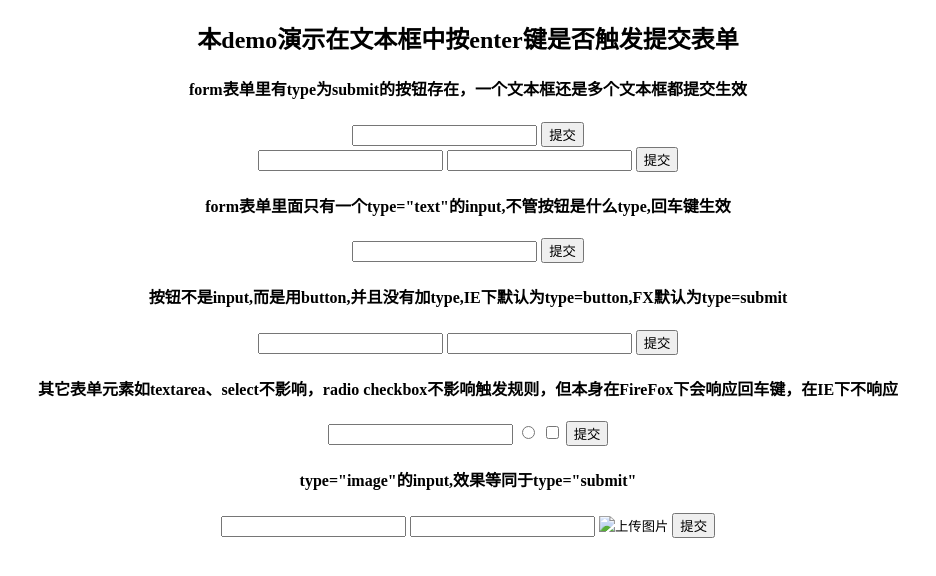
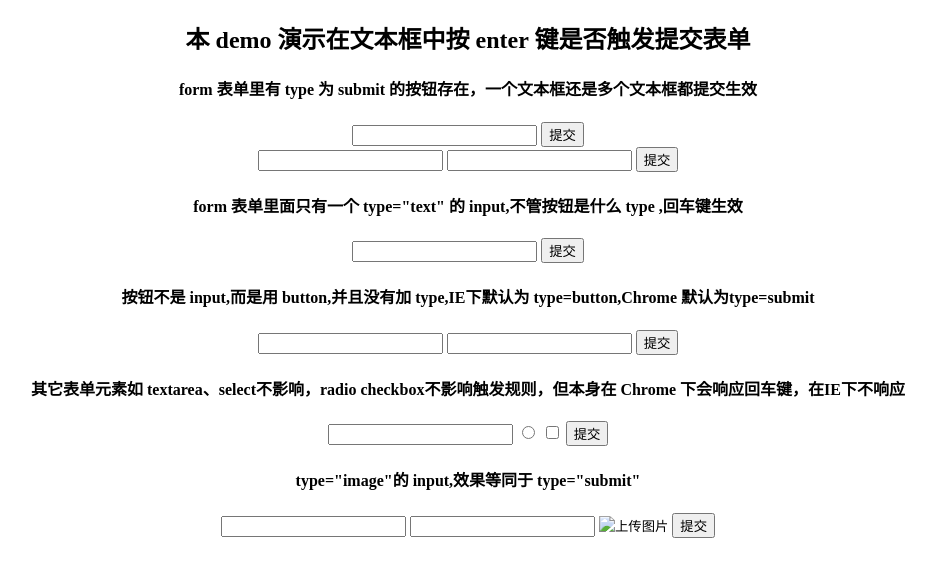
Before and after one commit to acrens/blog, a plain HTML site: page index.html in a window 1280 px wide. Shown: the whole page, without its empty margins (172-1108 px from the left). Drawn offline with Linux system fonts and the light colour scheme.

Commit message:
update text

```diff
--- a/index.html
+++ b/index.html
@@ -23,12 +23,12 @@
 
 <body>
     <section class="text-center">
-        <h2>本demo演示在文本框中按enter键是否触发提交表单</h2>
+        <h2>本 demo 演示在文本框中按 enter 键是否触发提交表单</h2>
     </section>
 
     <!-- form里有一个type="submit"的按钮，回车键生效 -->
     <section class="text-center">
-        <h4>form表单里有type为submit的按钮存在，一个文本框还是多个文本框都提交生效</h4>
+        <h4>form 表单里有 type 为 submit 的按钮存在，一个文本框还是多个文本框都提交生效</h4>
         <form action="http://www.baidu.com">
             <input type="text" name="params">
             <input type="submit" value="提交">
@@ -42,7 +42,7 @@
 
     <!--  form表单里面只有一个type="text"的input,不管按钮是什么type,回车键生效 -->
     <section class="text-center">
-        <h4>form表单里面只有一个type="text"的input,不管按钮是什么type,回车键生效</h4>
+        <h4>form 表单里面只有一个 type="text" 的 input,不管按钮是什么 type ,回车键生效</h4>
         <form action="http://www.baidu.com">
             <input type="text" name="params">
             <input type="button" value="提交">
@@ -51,7 +51,7 @@
 
     <!--  按钮不是input,而是用button,并且没有加type,IE下默认为type=button,FireFox、chrome默认为type=submit -->
     <section class="text-center">
-        <h4>按钮不是input,而是用button,并且没有加type,IE下默认为type=button,FX默认为type=submit</h4>
+        <h4>按钮不是 input,而是用 button,并且没有加 type,IE下默认为 type=button,Chrome 默认为type=submit</h4>
         <form action="http://www.baidu.com">
             <input type="text" name="params1">
             <input type="text" name="params2">
@@ -61,7 +61,7 @@
 
     <!-- 其它表单元素如textarea、select不影响，radio checkbox不影响触发规则，但本身在FX下会响应回车键，在IE下不响应 -->
     <section class="text-center">
-        <h4>其它表单元素如textarea、select不影响，radio checkbox不影响触发规则，但本身在FireFox下会响应回车键，在IE下不响应</h4>
+        <h4>其它表单元素如 textarea、select不影响，radio checkbox不影响触发规则，但本身在 Chrome 下会响应回车键，在IE下不响应</h4>
         <form action="http://www.baidu.com">
             <input type="text" name="params1">
             <input type="radio" name="params2">
@@ -72,7 +72,7 @@
 
     <!-- type="image"的input,效果等同于type="submit" -->
     <section class="text-center">
-        <h4>type="image"的input,效果等同于type="submit"</h4>
+        <h4>type="image"的 input,效果等同于 type="submit"</h4>
         <form action="http://www.baidu.com">
             <input type="text" name="params1">
             <input type="text" name="params3">
```
